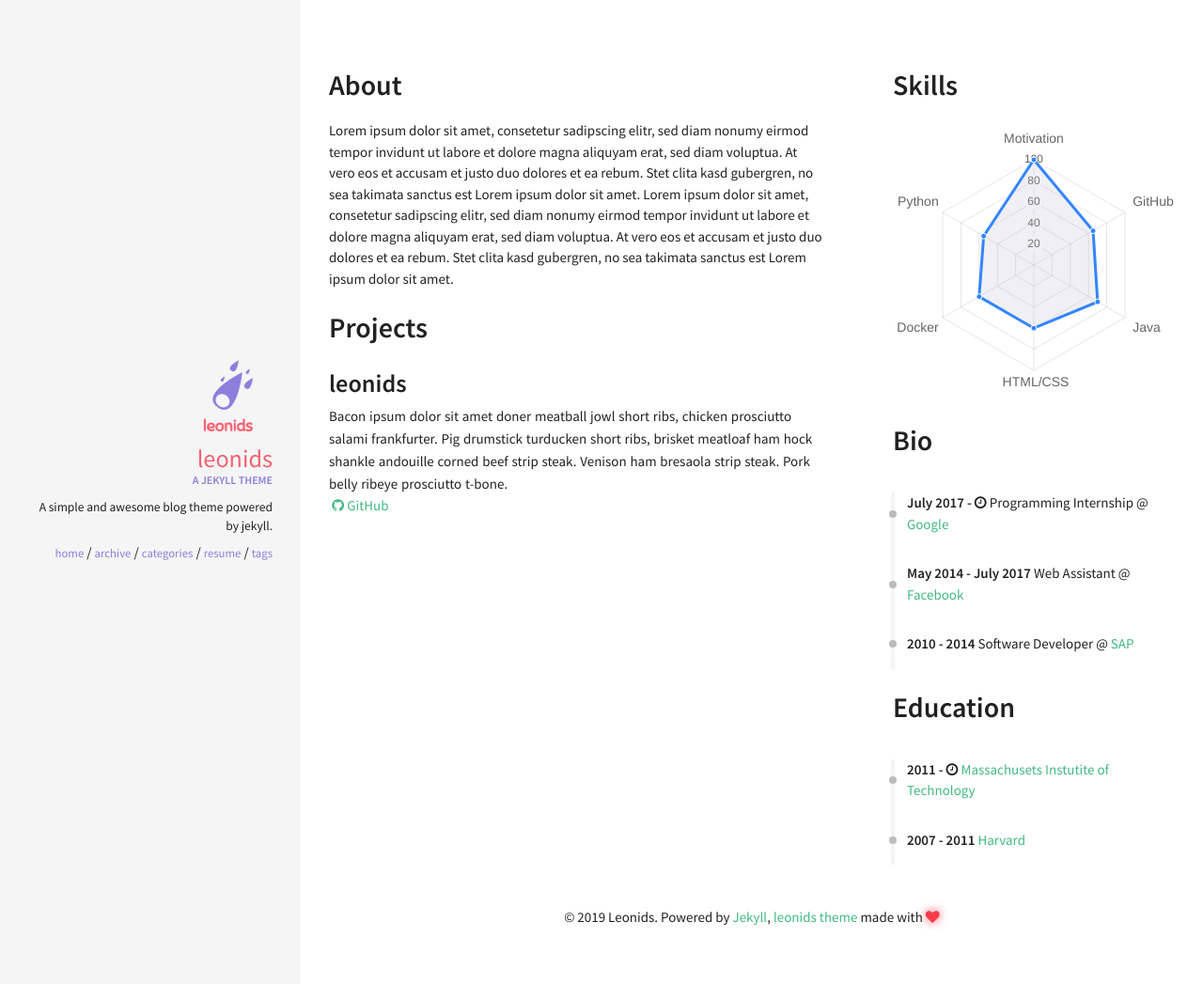
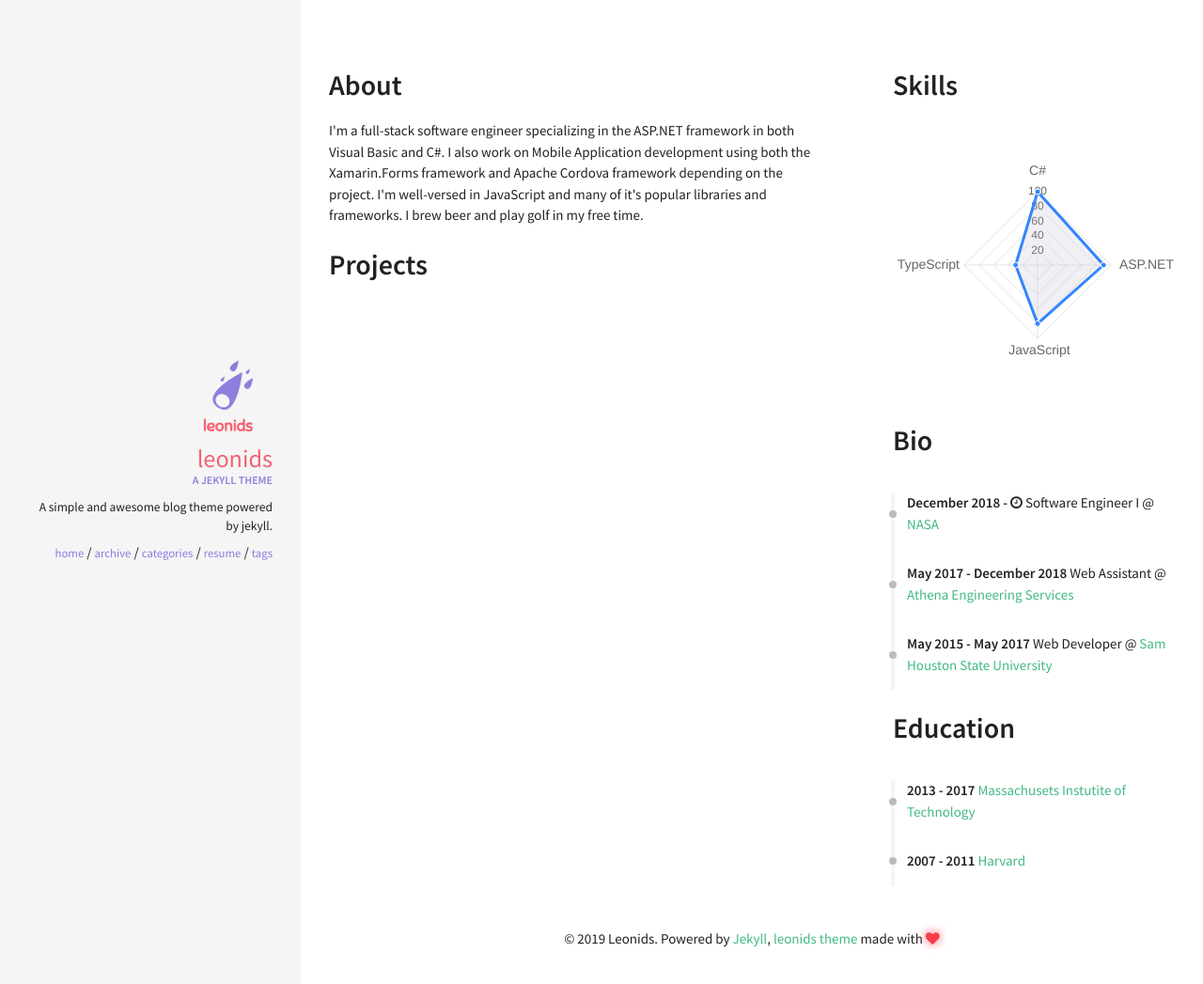
Before and after one commit to JakenHerman/jakenherman.github.io, a Jekyll site: the page built from resume.html, in a window 1280 px wide. Shown: the top 1047 px of the page at 94% size. Built offline with Jekyll 4.4.1, drawn with Linux system fonts in a browser that asks for light colours; nearby versions of some CDN libraries.

Commit message:
update resume section

```diff
--- a/_data/index/careers.yml
+++ b/_data/index/careers.yml
@@ -1,16 +1,16 @@
 # careers section data
 # if you don't have language feature(language.yml is empty), ignore "i18n" items
-- name: Google
-  link: http://www.google.com/
-  date: July 2017 - <i class="fa fa-clock-o" aria-hidden="true" title="Until Now"></i>
-  job: Programming Internship
+- name: NASA
+  link: http://www.nasa.gov/
+  date: December 2018 - <i class="fa fa-clock-o" aria-hidden="true" title="Until Now"></i>
+  job: Software Engineer I
 
-- name: Facebook
-  link: http://www.facebook.com/
-  date: May 2014 - July 2017
+- name: Athena Engineering Services
+  link: http://www.athenaeng.com/
+  date: May 2017 - December 2018
   job: Web Assistant
 
-- name: SAP
-  link: https://www.sap.com/
-  date: 2010 - 2014
-  job: Software Developer
+- name: Sam Houston State University
+  link: https://www.shsu.edu/
+  date: May 2015 - May 2017
+  job: Web Developer
--- a/_data/index/education.yml
+++ b/_data/index/education.yml
@@ -1,7 +1,7 @@
 - name: Massachusets Instutite of Technology
-  link: http://web.mit.edu/
-  date: 2011 - <i class="fa fa-clock-o" aria-hidden="true" title="Until Now"></i>
-  descr: <br> (expected graduation in 2019)
+  link: http://www.shsu.edu/
+  date: 2013 - 2017
+  descr: <br> Graduation with B.S. in Computer Science.
 
 - name: Harvard
   link: http://www.harvard.edu/
--- a/_data/index/projects.yml
+++ b/_data/index/projects.yml
@@ -1,4 +1,4 @@
-- name: leonids
-  descr: "Bacon ipsum dolor sit amet doner meatball jowl short ribs, chicken prosciutto salami frankfurter. Pig drumstick turducken short ribs, brisket meatloaf ham hock shankle andouille corned beef strip steak. Venison ham bresaola strip steak. Pork belly ribeye prosciutto t-bone."
+- name:
+  descr:
   image: pong.png
-  github: https://github.com/renyuanz/leonids
+  github:
--- a/_data/index/skills.yml
+++ b/_data/index/skills.yml
@@ -2,5 +2,5 @@
 
 label: Ability
 id : cs
-aspects: Motivation, GitHub, Java, HTML/CSS, Docker, Python
-percentage: 100, 65, 70, 60, 60, 55
+aspects: C#, ASP.NET, JavaScript, TypeScript
+percentage: 100, 90, 80, 30
--- a/_includes/sections/about.html
+++ b/_includes/sections/about.html
@@ -1,5 +1,9 @@
 <h1><span data-i18n="skills.my_skills">About</span></h1>
 
 <div>
-    Lorem ipsum dolor sit amet, consetetur sadipscing elitr, sed diam nonumy eirmod tempor invidunt ut labore et dolore magna aliquyam erat, sed diam voluptua. At vero eos et accusam et justo duo dolores et ea rebum. Stet clita kasd gubergren, no sea takimata sanctus est Lorem ipsum dolor sit amet. Lorem ipsum dolor sit amet, consetetur sadipscing elitr, sed diam nonumy eirmod tempor invidunt ut labore et dolore magna aliquyam erat, sed diam voluptua. At vero eos et accusam et justo duo dolores et ea rebum. Stet clita kasd gubergren, no sea takimata sanctus est Lorem ipsum dolor sit amet.
+    I'm a full-stack software engineer specializing in the ASP.NET framework in both Visual Basic and C#.
+    I also work on Mobile Application development using both the Xamarin.Forms framework and Apache Cordova framework depending on the project.
+    I'm well-versed in JavaScript and many of it's popular libraries and frameworks.
+
+    I brew beer and play golf in my free time.
 </div>
```
